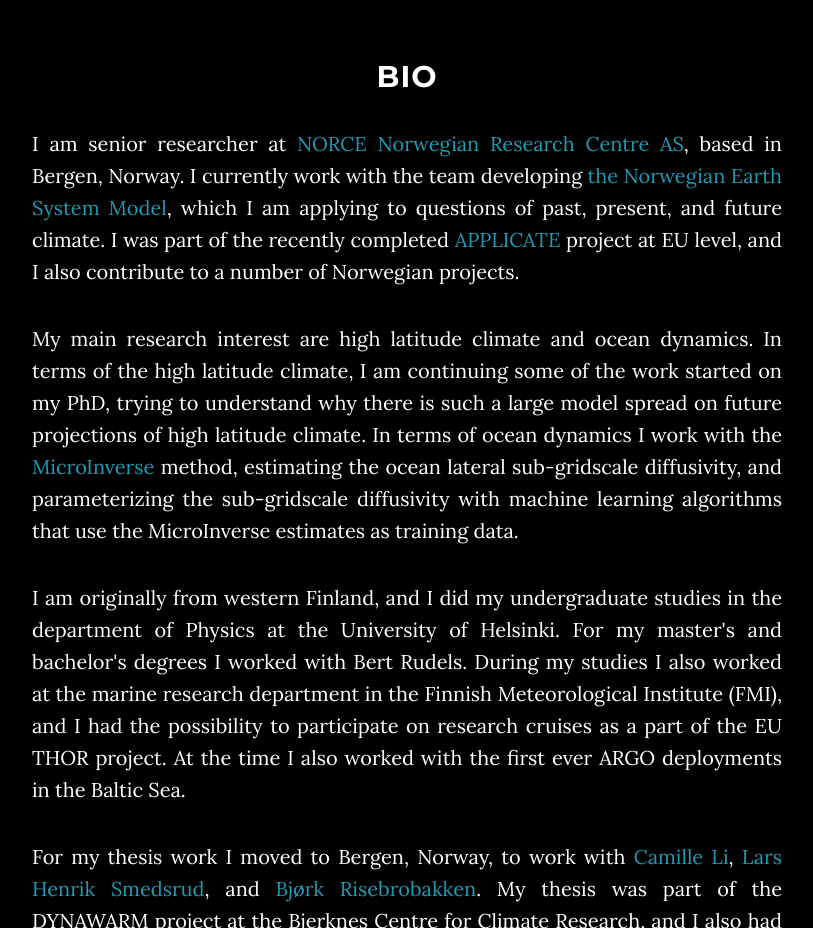
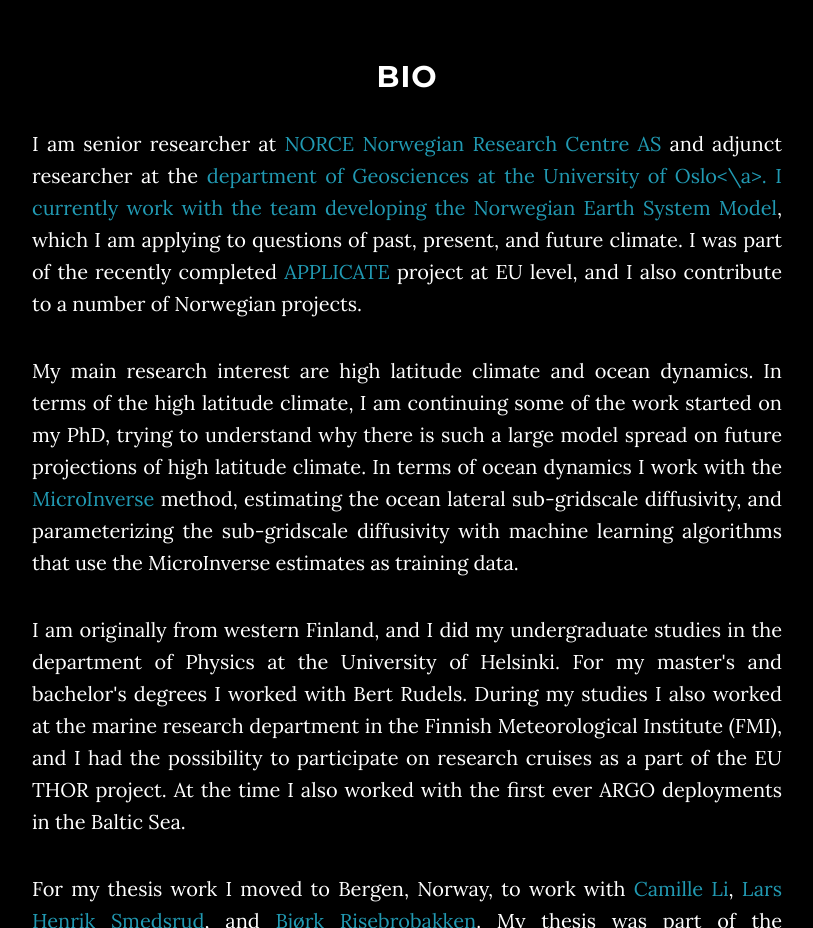
Before and after one commit to AleksiNummelin/AleksiNummelin.github.io, a plain HTML site: page index.html in a window 1280 px wide. Shown: the part 940-1868 px from the top of the page, without its empty margins (233-1046 px from the left). Drawn offline with Linux system fonts and the light colour scheme; some packages are replaced by stand-ins of ours.

Commit message:
further changes

```diff
--- a/index.html
+++ b/index.html
@@ -83,7 +83,7 @@
             <div class="col-lg-8 col-lg-offset-2">
                 <h2>BIO</h2>
 
-		<p id="textjustify">I am senior researcher at <a href="https://www.norceresearch.no/en">NORCE Norwegian Research Centre AS</a>, based in Bergen, Norway. I currently work with the team developing <a href="https://www.noresm.org/">the Norwegian Earth System Model</a>, which I am applying to questions of past, present, and future climate. I was part of the recently completed <a href="https://applicate.eu">APPLICATE</a> project at EU level, and I also contribute to a number of Norwegian projects.
+		<p id="textjustify">I am senior researcher at <a href="https://www.norceresearch.no/en">NORCE Norwegian Research Centre AS</a> and adjunct researcher at the <a href="https://www.mn.uio.no/geo/english/">department of Geosciences at the University of Oslo<\a>. I currently work with the team developing <a href="https://www.noresm.org/">the Norwegian Earth System Model</a>, which I am applying to questions of past, present, and future climate. I was part of the recently completed <a href="https://applicate.eu">APPLICATE</a> project at EU level, and I also contribute to a number of Norwegian projects.
                 </p>
 		<p id="textjustify">My main research interest are high latitude climate and ocean dynamics. In terms of the high latitude climate, I am continuing some of the work started on my PhD, trying to understand why there is such a large model spread on future projections of high latitude climate. In terms of ocean dynamics I work with the <a href="https://github.com/AleksiNummelin/MicroInverse">MicroInverse</a> method, estimating the ocean lateral sub-gridscale diffusivity, and parameterizing the sub-gridscale diffusivity with machine learning algorithms that use the MicroInverse estimates as training data.</p>
 
```
